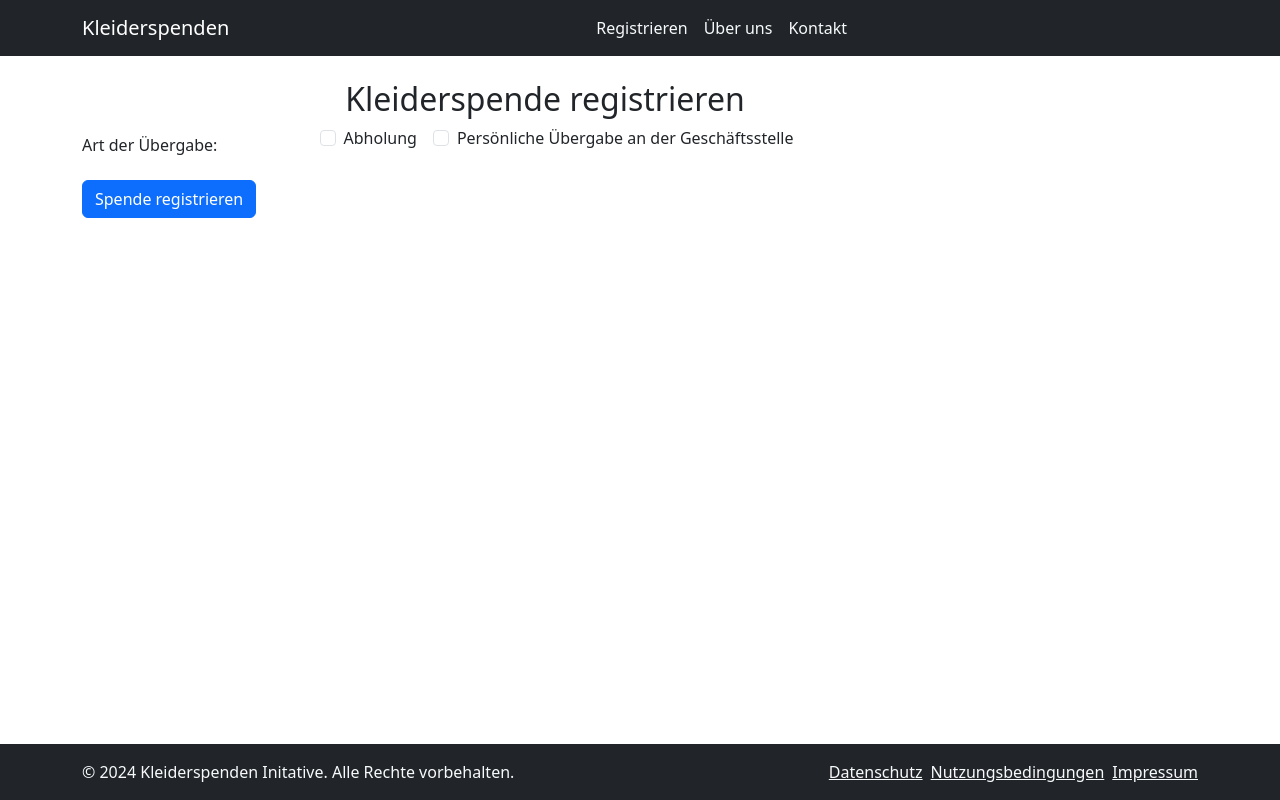
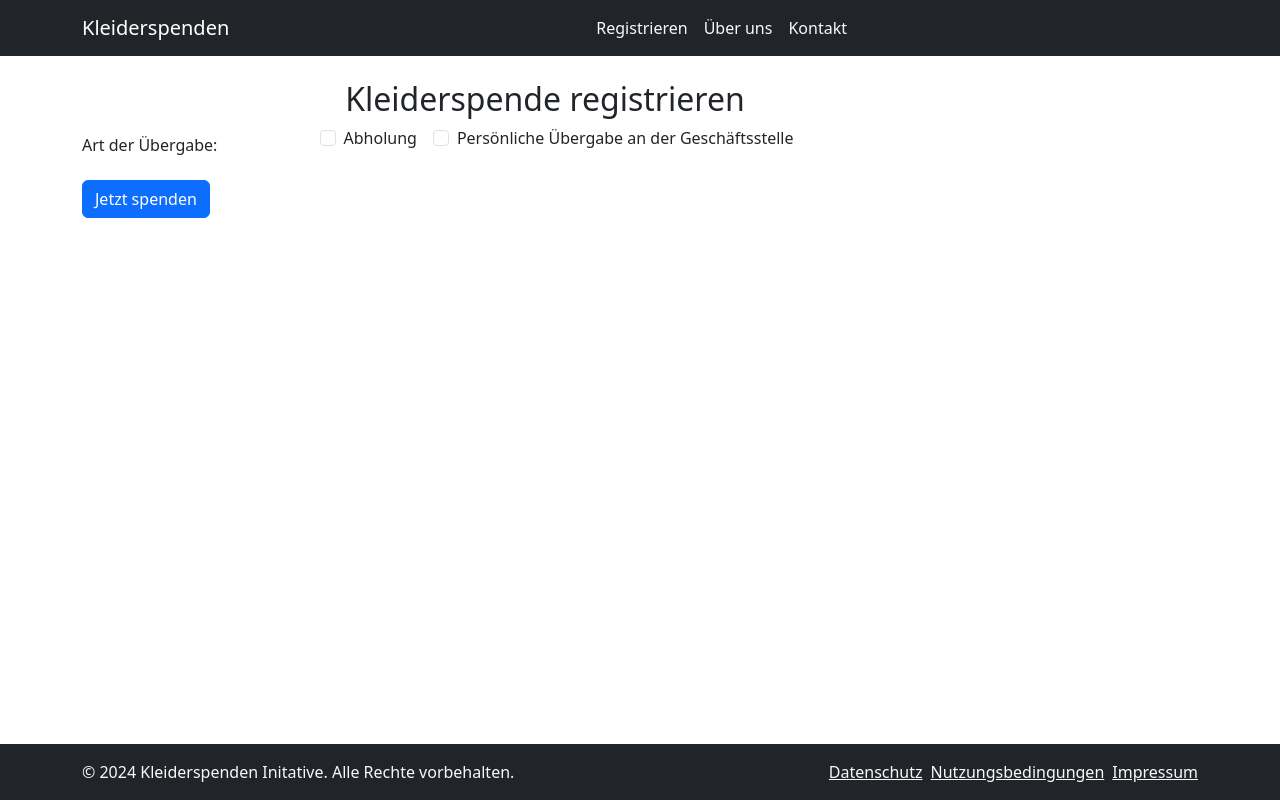
Before and after one commit to Magoka96/KleiderspendenRegistrierung, a Vue app in the folder kleiderspenden-registrierung/: page /#/Kleiderspende in a window 1280 px wide. Built offline with nearby package versions, Linux system fonts and the light colour scheme.

Commit message:
added submit event to form and renamed submit button text

```diff
--- a/kleiderspenden-registrierung/src/components/ClothingDonationForm.vue
+++ b/kleiderspenden-registrierung/src/components/ClothingDonationForm.vue
@@ -3,7 +3,7 @@
     <div class="row">
       <div class="col-md-10">
         <h2 class="text-center">Kleiderspende registrieren</h2>
-        <form>
+        <form @submit.prevent="handleRegistration">
           <div class="form-group row mb-3">
             <label class="col-sm-3 col-form-label">Art der Übergabe:</label>
             <div class="col-sm-9">
@@ -51,7 +51,7 @@
               </div>
             </div>
           </div>
-          <button type="submit" class="btn btn-primary btn-block">Spende registrieren</button>
+          <button type="submit" class="btn btn-primary btn-block">Jetzt spenden</button>
         </form>
       </div>
     </div>
@@ -74,6 +74,11 @@
           crisisArea: '',
         }
       }
-    }
+    },
+    methods: {
+      handleRegistration(){
+        console.log('form submitted')
+      }
+    },
   }
 </script>
```
